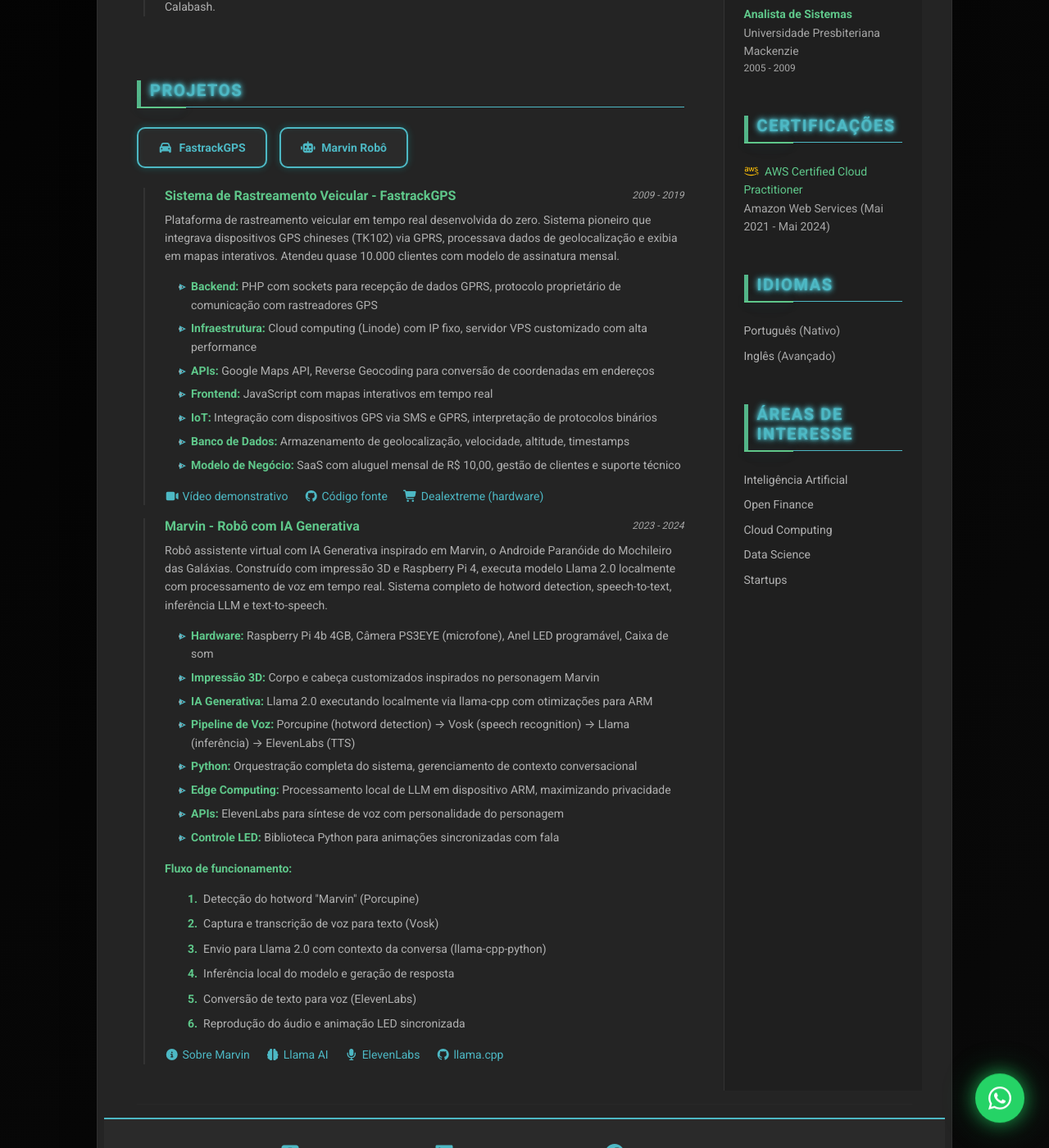
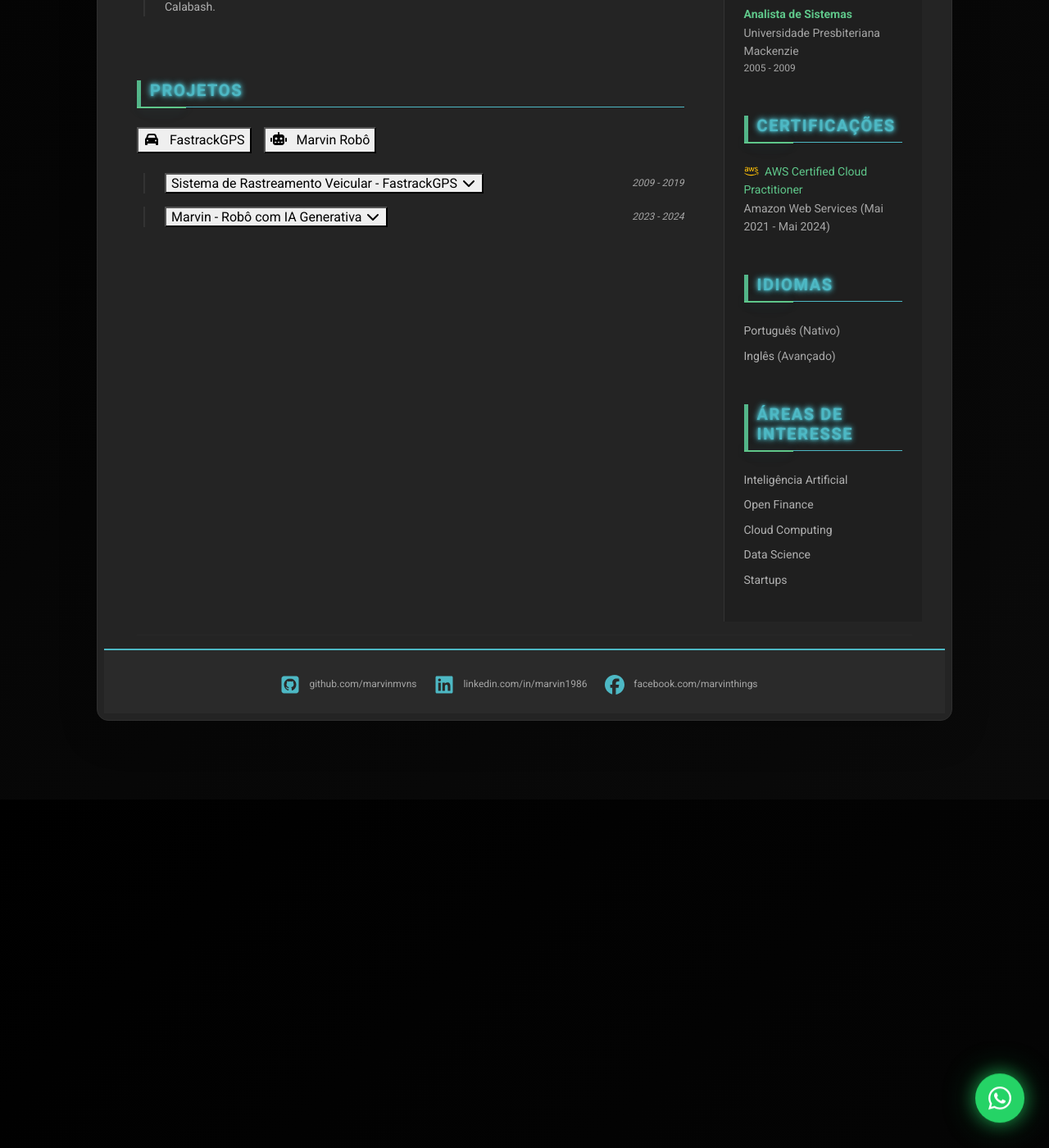
Before and after one commit to marvinmvns/cv2, a Jekyll site: the page index.html, which Jekyll copies as it is, in a window 1280 px wide and 1400 px high, scrolled down 1573 px. Shown: the whole window at 82% size. Built offline with Jekyll 4.4.1, drawn with Linux system fonts in a browser that asks for light colours; nearby versions of some CDN libraries; library files that are not in the unit come from our copies.

Commit message:
feat: update fastrackgps video link

```diff
--- a/index.html
+++ b/index.html
@@ -161,26 +161,31 @@
 
 							</section><!--//work-section-->
 
-							<section class="projects-section py-3">
+								<section class="projects-section py-3" aria-label="Projetos">
 								<h3 class="text-uppercase resume-section-heading mb-4">Projetos</h3>
 
-                    <div class="projects-buttons-container mb-4">
-                        <a href="https://www.youtube.com/watch?v=dqDf5Zv" class="project-button" target="_blank" rel="noopener noreferrer">
-                            <i class="fas fa-car me-2"></i>
-                            FastrackGPS
-                        </a>
-                        <a href="https://pt.wikipedia.org/wiki/Marvin,_o_Androide_Paranóide" class="project-button" target="_blank" rel="noopener noreferrer">
-                            <i class="fas fa-robot me-2"></i>
-                            Marvin Robô
-                        </a>
+                    <div class="projects-buttons-container mb-4" aria-label="Ações rápidas dos projetos">
+                        <button type="button" data-open-project="project-fastrackgps">
+                            <i class="fas fa-car me-2" aria-hidden="true"></i>
+                            <span class="visually-hidden">Abrir detalhes do projeto </span>FastrackGPS
+                        </button>
+                        <button type="button" data-open-project="project-marvin">
+                            <i class="fas fa-robot me-2" aria-hidden="true"></i>
+                            <span class="visually-hidden">Abrir detalhes do projeto </span>Marvin Robô
+                        </button>
                     </div>
 
-								<div class="item mb-3">
+									<div class="item mb-3 project-card">
 										<div class="item-heading row align-items-center mb-2">
-										<h4 class="item-title col-12 col-md-6 col-lg-8 mb-2 mb-md-0">Sistema de Rastreamento Veicular - FastrackGPS</h4>
-										<div class="item-meta col-12 col-md-6 col-lg-4 text-muted text-start text-md-end">2009 - 2019</div>
+											<h4 class="item-title col-12 col-md-8 col-lg-8 mb-2 mb-md-0">
+                                        <button aria-expanded="false" aria-controls="project-fastrackgps">
+                                            Sistema de Rastreamento Veicular - FastrackGPS
+                                            <span class="project-caret" aria-hidden="true"><i class="fas fa-chevron-down"></i></span>
+                                        </button>
+                                        </h4>
+											<div class="item-meta col-12 col-md-4 col-lg-4 text-muted text-start text-md-end">2009 - 2019</div>
 										</div>
-									<div class="item-content">
+										<div id="project-fastrackgps" class="item-content project-details" hidden>
 										<p>Plataforma de rastreamento veicular em tempo real desenvolvida do zero. Sistema pioneiro que integrava dispositivos GPS chineses (TK102) via GPRS, processava dados de geolocalização e exibia em mapas interativos. Atendeu quase 10.000 clientes com modelo de assinatura mensal.</p>
 										<ul class="resume-list">
 											<li><strong>Backend:</strong> PHP com sockets para recepção de dados GPRS, protocolo proprietário de comunicação com rastreadores GPS</li>
@@ -192,19 +197,23 @@
 											<li><strong>Modelo de Negócio:</strong> SaaS com aluguel mensal de R$ 10,00, gestão de clientes e suporte técnico</li>
 										</ul>
 																<p class="mt-3">
-											<a href="https://www.youtube.com/watch?v=dqDf5Zv" target="_blank" rel="noopener noreferrer" class="resume-link me-3"><i class="fas fa-video me-1"></i>Vídeo demonstrativo</a>
+																	<a href="https://www.youtube.com/watch?v=sEYYsOFPMF8&t" target="_blank" rel="noopener noreferrer" class="resume-link me-3"><i class="fas fa-video me-1"></i>Vídeo demonstrativo</a>
 																	<a href="https://github.com/marvinmvns" target="_blank" rel="noopener noreferrer" class="resume-link me-3"><i class="fab fa-github me-1"></i>Código fonte</a>
 																	<a href="https://www.dx.com" target="_blank" rel="noopener noreferrer" class="resume-link me-3"><i class="fas fa-shopping-cart me-1"></i>Dealextreme (hardware)</a>
-										</p>
-									</div>
+																</p>									</div>
 								</div><!--//item-->
 
-								<div class="item mb-3">
+									<div class="item mb-3 project-card">
 										<div class="item-heading row align-items-center mb-2">
-										<h4 class="item-title col-12 col-md-6 col-lg-8 mb-2 mb-md-0">Marvin - Robô com IA Generativa</h4>
-										<div class="item-meta col-12 col-md-6 col-lg-4 text-muted text-start text-md-end">2023 - 2024</div>
+											<h4 class="item-title col-12 col-md-8 col-lg-8 mb-2 mb-md-0">
+                                        <button aria-expanded="false" aria-controls="project-marvin">
+                                            Marvin - Robô com IA Generativa
+                                            <span class="project-caret" aria-hidden="true"><i class="fas fa-chevron-down"></i></span>
+                                        </button>
+                                        </h4>
+											<div class="item-meta col-12 col-md-4 col-lg-4 text-muted text-start text-md-end">2023 - 2024</div>
 										</div>
-									<div class="item-content">
+										<div id="project-marvin" class="item-content project-details" hidden>
 										<p>Robô assistente virtual com IA Generativa inspirado em Marvin, o Androide Paranóide do Mochileiro das Galáxias. Construído com impressão 3D e Raspberry Pi 4, executa modelo Llama 2.0 localmente com processamento de voz em tempo real. Sistema completo de hotword detection, speech-to-text, inferência LLM e text-to-speech.</p>
 										<ul class="resume-list">
 											<li><strong>Hardware:</strong> Raspberry Pi 4b 4GB, Câmera PS3EYE (microfone), Anel LED programável, Caixa de som</li>
@@ -345,6 +354,8 @@
 
             <footer class="footer text-center py-4"></footer>
 
+            <script defer src="assets/js/projects.js"></script>
+
 	</div><!--//main-wrapper-->
 
 		<!-- Botão flutuante WhatsApp -->
```
Lines whose indentation alone changed are shown as unchanged.
